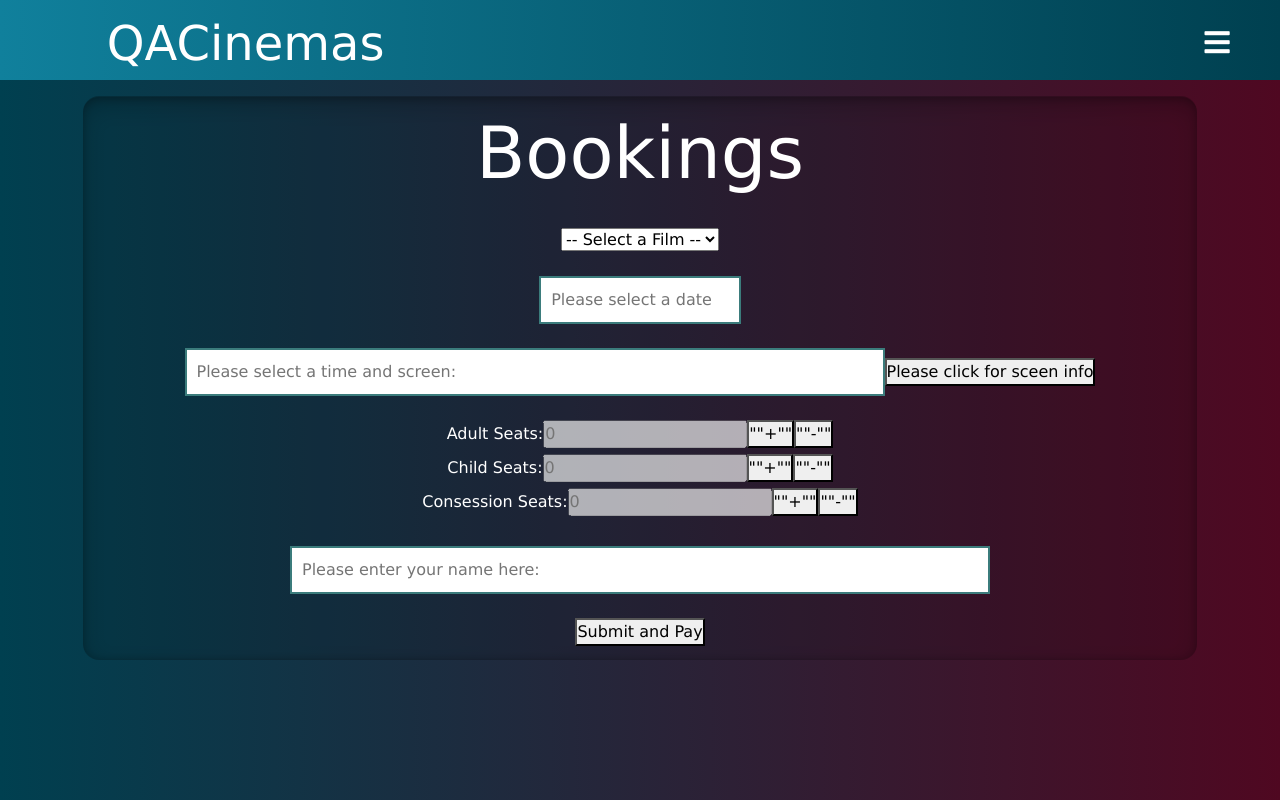
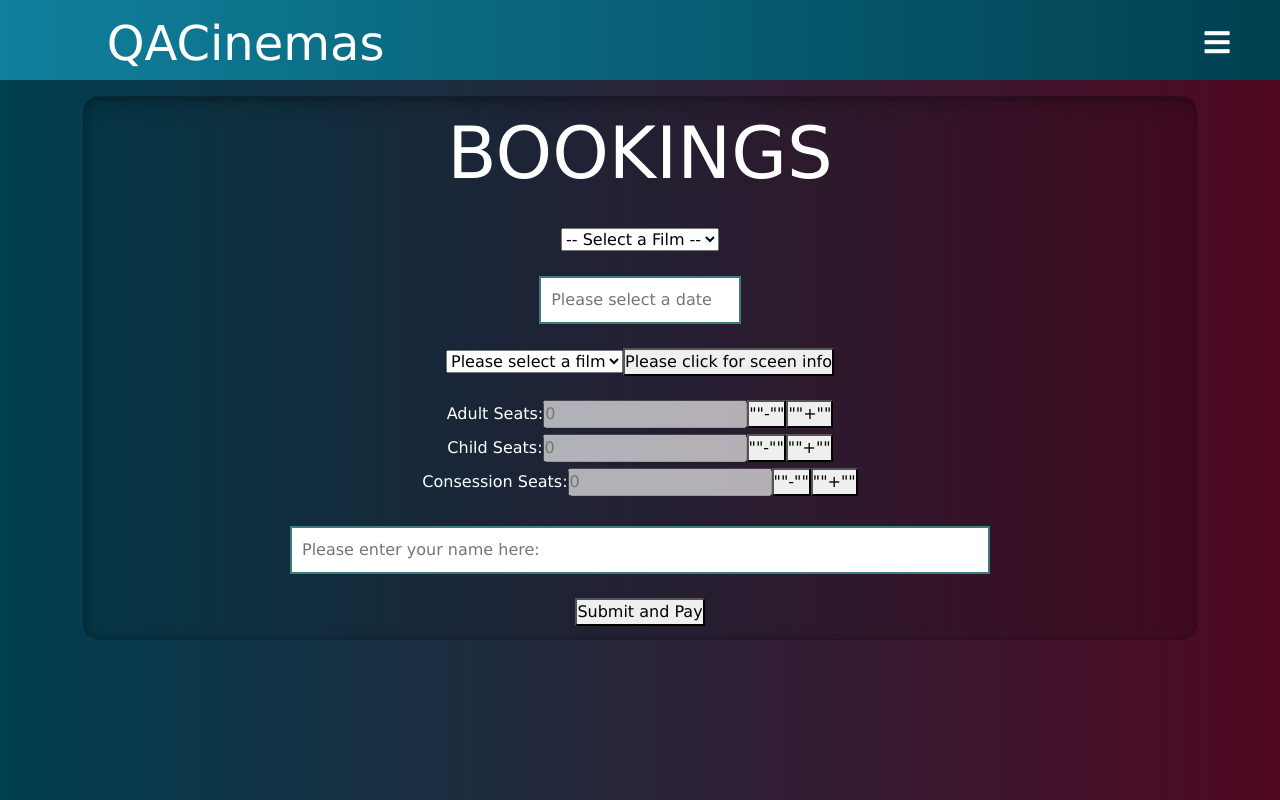
Before and after one commit to JLLQA/QAC, a React (Create React App) app in the folder Cinema/qac/: page /bookings in a window 1280 px wide. Built offline with nearby package versions, Linux system fonts and the light colour scheme.

Commit message:
QAC-43 #comment JL: seating floorplans and seats

```diff
--- a/Cinema/qac/src/App.js
+++ b/Cinema/qac/src/App.js
@@ -11,6 +11,7 @@ import ExtraDetails from "./Components/Discussion/DiscussionComponents/ExtraDeta
 import Contact from "./Components/Contact/Contact";
 import Bookings from './Components/Bookings/Bookings';
 import Screens from './Components/Bookings/BookingDetails/Screens'
+import Payment from './Components/Bookings/Payment';
 
 const App = () => {
   return (
@@ -18,7 +19,7 @@ const App = () => {
       <Router>
         <Switch>
           <Route exact path="/">
-            <Homepage />
+            <Homepage />S
           </Route>
           <Route exact path="/openings">
             <OpeningTimes />
@@ -34,6 +35,9 @@ const App = () => {
           </Route>
           <Route exact path="/screens">
             <Screens />
+          </Route>
+          <Route exact path="/payment">
+            <Payment />
           </Route>
           <Route exact path="/gettingthere">
             <GettingThere/>
--- a/Cinema/qac/src/Components/Bookings/BookingDetails/BookingDetails.jsx
+++ b/Cinema/qac/src/Components/Bookings/BookingDetails/BookingDetails.jsx
@@ -1,20 +1,46 @@
+import { useState } from 'react';
 import { Container } from 'reactstrap';
-import { useState } from 'react';
+import { Link, Redirect } from "react-router-dom";
+import { addDays } from 'date-fns';
 import DatePicker from "react-datepicker";
-import { addDays } from 'date-fns';
 import Seating from './Seating';
-import { Link } from "react-router-dom"
+
 
 import "react-datepicker/dist/react-datepicker.css";
 
 const BookingDetails = () => {
 
     const placeholder = [
-        { id: 0, title: "testtitle", showtimes: ["10:00", "12:00"] },
-        { id: 1, title: "testtitle2", showtimes: ["11:00", "13:00"] }
+        { id: 0, title: "testtitle", showtimes: ["Please select a film", "Please select a film", "Please select a film", "Please select a film", "Please select a film", "Please select a film", "Please select a film", "Please select a film", "Please select a film", "Please select a film"] },
+        {
+            id: 1, title: "testtitle", showtimes: [
+                "10:00 Screen 1",
+                "12:00 Screen 1",
+                "12:30 Screen 3",
+                "14:00 Screen 1",
+                "16:00 Screen 1",
+                "16:30 Screen 3",
+                "18:00 Screen 1",
+                "20:00 Screen 1",
+                "20:30 Screen 3",
+                "22:00 Screen 1"]
+        },
+        { id: 2, title: "testtitle2", showtimes: [
+            "10:15 Screen 2",
+            "11:30 Screen 3",
+            "12:15 Screen 2",
+            "14:15 Screen 2",
+            "15:30 Screen 3",
+            "16:15 Screen 2",
+            "18:15 Screen 2",
+            "19:30 Screen 3",
+            "20:15 Screen 2",
+            "22:15 Screen 2"] }
     ];
 
-    const [value, setState] = useState("");
+    const [film, setMovie] = useState("");
+    const [filmTime, setFilmTime] = useState(0);
+    const [selectedTime, setTime] = useState(0);
     const [newBookerName, setBookerName] = useState("");
     const [filmDate, setStartDate] = useState(null);
 
@@ -24,42 +50,57 @@ const BookingDetails = () => {
 
     const setFilm = (event) => {
         event.preventDefault();
-        setState({ value: event.target.value });
+        setMovie(event.target.value);
+        setFilmTime(event.target.value);
+    }
+
+    const setNewTime = (event) => {
+        event.preventDefault();
+        setTime(event.target.value);
     }
 
     const submitForm = (event) => {
         let movID;
         let mov;
         event.preventDefault();
-        if (typeof (value.value) == "undefined") {
+        if (typeof (film) == "undefined") {
             alert('please pick a movie');
+            return
+        } else if (filmDate == null) {
+            alert('please pick a date');
+            return
+        } else if (newBookerName == "") {
+            alert('please enter the ticket bookers name');
+            return
         } else {
-            mov = value.value;
+            mov = film;
             console.log("movie id: " + mov);
             movID = Number(mov);
-            console.log("Film time 1: " + placeholder[movID].showtimes[0]);
-            console.log("Film time 2: " + placeholder[movID].showtimes[1]);
+            console.log("Film time : " + selectedTime);
             console.log("Adult seats: ");
             console.log("Child seats: ");
             console.log("Consession seats: ");
             console.log(newBookerName);
             console.log(filmDate);
         }
+
+        // history.push('/payment')
     }
 
     return (
         <div id="dropped-box" className="container-fluid">
             <Container>
-                <h1>Bookings</h1>
+                <h1>BOOKINGS</h1>
                 <br />
                 <Container >
                     <form align="center" onSubmit={submitForm}>
-                        <select value={value} onChange={setFilm}>
+                        <Container id="filmSelect">
+                            <select value={film} onChange={setFilm}>
                                 <option disabled value="">-- Select a Film --</option>
-                            <option value={placeholder[0].id}>{placeholder[0].title}</option>
                                 <option value={placeholder[1].id}>{placeholder[1].title}</option>
+                                <option value={placeholder[2].id}>{placeholder[2].title}</option>
                             </select>
-                        <br />
+                        </Container>
                         <br />
                         <DatePicker
                             selected={filmDate}
@@ -73,19 +114,34 @@ const BookingDetails = () => {
                         />
                         <br />
                         <br />
-                        <input placeholder="Please select a time and screen:" type="text"></input>
+                        <Container id="timeSelect">
+                            <select value={selectedTime} onChange={setNewTime}>
+                                <option value={placeholder[filmTime].showtimes[0]}>{placeholder[filmTime].showtimes[0]}</option>
+                                <option value={placeholder[filmTime].showtimes[1]}>{placeholder[filmTime].showtimes[1]}</option>
+                                <option value={placeholder[filmTime].showtimes[2]}>{placeholder[filmTime].showtimes[2]}</option>
+                                <option value={placeholder[filmTime].showtimes[3]}>{placeholder[filmTime].showtimes[3]}</option>
+                                <option value={placeholder[filmTime].showtimes[4]}>{placeholder[filmTime].showtimes[4]}</option>
+                                <option value={placeholder[filmTime].showtimes[5]}>{placeholder[filmTime].showtimes[5]}</option>
+                                <option value={placeholder[filmTime].showtimes[6]}>{placeholder[filmTime].showtimes[6]}</option>
+                                <option value={placeholder[filmTime].showtimes[7]}>{placeholder[filmTime].showtimes[7]}</option>
+                                <option value={placeholder[filmTime].showtimes[8]}>{placeholder[filmTime].showtimes[8]}</option>
+                                <option value={placeholder[filmTime].showtimes[9]}>{placeholder[filmTime].showtimes[9]}</option>
+                            </select>
                             <Link to={{ pathname: `/screens` }} target="_blank">
                                 <button id="screenButton" type="button" >
                                     Please click for sceen info     </button>
                             </Link>
-                        <br />
+                        </Container>
                         <Seating />
                         <br />
                         <br />
+                        <Container>
                             <input placeholder="Please enter your name here:" type="text" onChange={bookerName}></input>
+                        </Container>
                         <br />
-                        <br />
+                        <Link to={{ pathname: `/payment` }} target="_blank">
                             <button type="submit" >Submit and Pay</button>
+                        </Link>
                     </form>
                 </Container>
             </Container>
--- a/Cinema/qac/src/Components/Bookings/BookingDetails/Seating.jsx
+++ b/Cinema/qac/src/Components/Bookings/BookingDetails/Seating.jsx
@@ -1,4 +1,4 @@
-import { useState} from 'react';
+import { useState } from 'react';
 
 const Seating = () => {
     const [countA, setCountA] = useState(0);
@@ -12,7 +12,12 @@ const Seating = () => {
 
     const setAdultDown = (event) => {
         event.preventDefault();
-        setCountA(countA => countA - 1);
+        if (countA == 0) {
+            alert("You cannot have less than 0 seats");
+        } else {
+            setCountA(countA => countA - 1);
+
+        }
     }
 
     const setChildUp = (event) => {
@@ -22,7 +27,11 @@ const Seating = () => {
 
     const setChildDown = (event) => {
         event.preventDefault();
-        setCountB(countB => countB - 1)
+        if (countB == 0) {
+            alert("You cannot have less than 0 seats");
+        } else {
+            setCountB(countB => countB - 1)
+        }
     }
 
     const setComUp = (event) => {
@@ -32,7 +41,11 @@ const Seating = () => {
 
     const setComDown = (event) => {
         event.preventDefault();
-        setCountC(countC => countC - 1)
+        if (countC == 0) {
+            alert("You cannot have less than 0 seats");
+        } else {
+            setCountC(countC => countC - 1)
+        }
     }
 
     return (
@@ -40,29 +53,29 @@ const Seating = () => {
             <br />
             <label>Adult Seats: </label>
             <input placeholder={countA} disabled></input>
+            <button onClick={setAdultDown}>
+                ""-""
+            </button>
             <button onClick={setAdultUp}>
                 ""+""
-            </button>
-            <button onClick={setAdultDown}>
-                ""-""
             </button>
             <br />
             <label>Child Seats: </label>
             <input placeholder={countB} disabled></input>
+            <button onClick={setChildDown}>
+                ""-""
+            </button>
             <button onClick={setChildUp}>
                 ""+""
-            </button>
-            <button onClick={setChildDown}>
-                ""-""
             </button>
             <br />
             <label>Consession Seats: </label>
             <input placeholder={countC} disabled></input>
+            <button onClick={setComDown}>
+                ""-""
+            </button>
             <button onClick={setComUp}>
                 ""+""
-            </button>
-            <button onClick={setComDown}>
-                ""-""
             </button>
         </>
     );
--- /dev/null
+++ b/Cinema/qac/src/Components/Bookings/Payment.jsx
@@ -0,0 +1,16 @@
+import Navbar from '../Multipage/Navbar/Navbar';
+
+const Payment = () => {
+
+
+    return (
+        <>
+            <Navbar />
+            <div id="dropped-box" className="container-fluid">
+                <h1>Payment</h1>
+            </div>
+        </>
+    );
+}
+
+export default Payment;
```
Also changed, not shown: Cinema/qac/src/App.css (+29 -19 lines), Cinema/qac/src/Components/Bookings/BookingDetails/Screens.jsx (+8 -4 lines), Cinema/qac/public/Screens/Deluxe Screen.png (added), Cinema/qac/public/Screens/Standard Screen.png (added). Lines whose indentation alone changed are shown as unchanged.
